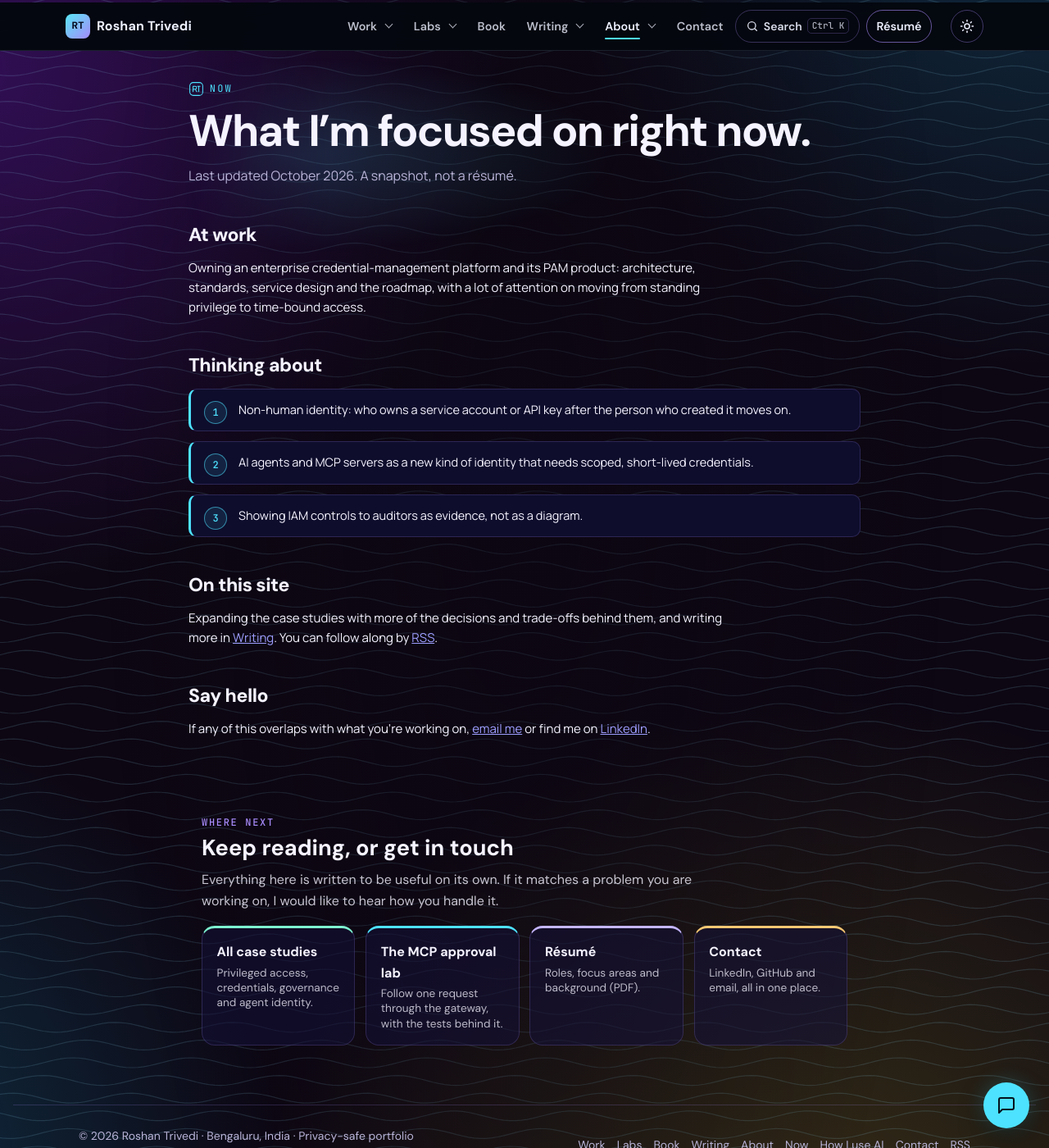
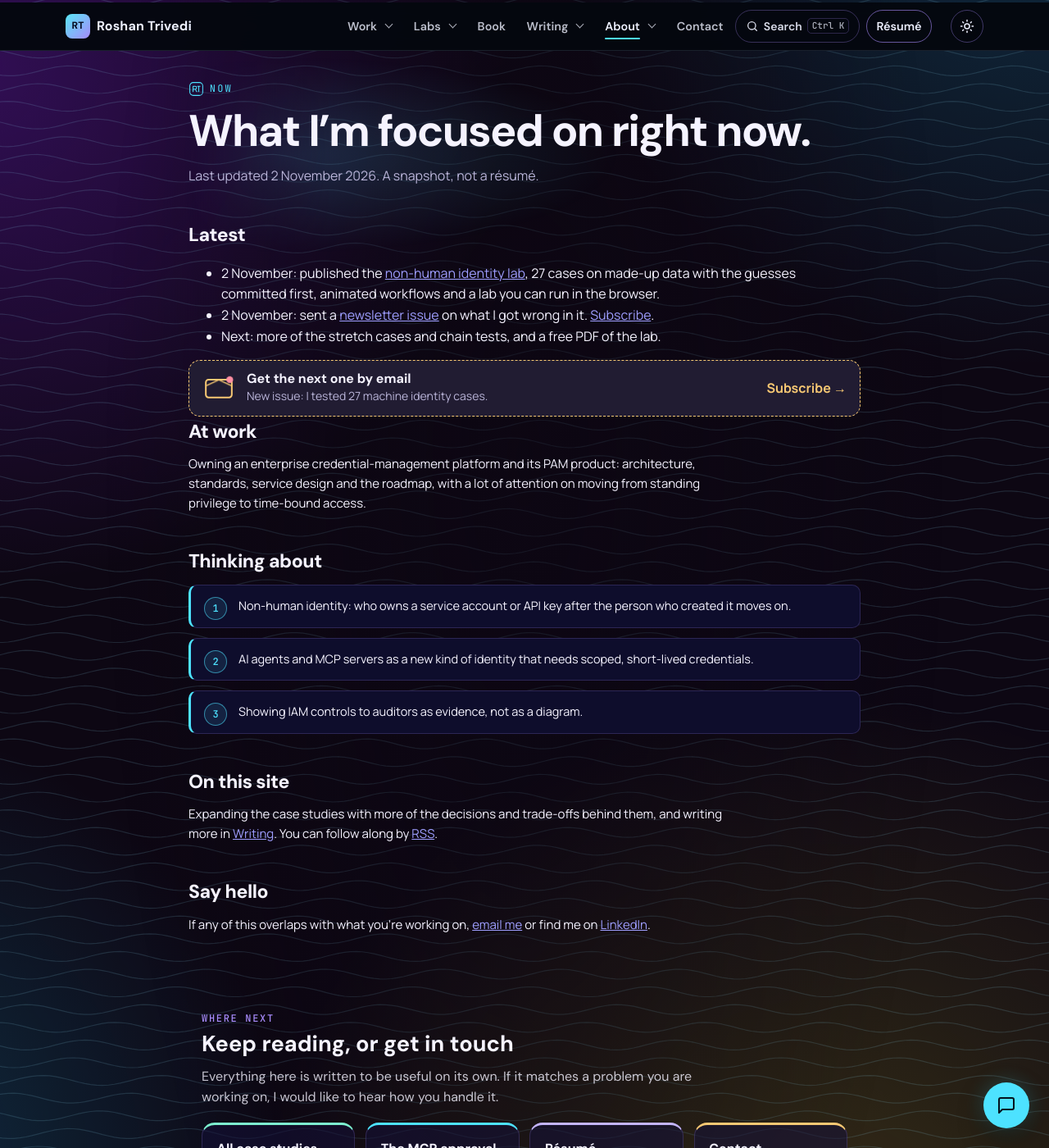
Before and after one commit to trivediroshan1-ui/trivediroshan1-ui.github.io, a Jekyll site: the page now/index.html, which Jekyll copies as it is, in a window 1280 px wide and 1400 px high. Shown: the whole window at 82% size. Built offline with Jekyll 4.4.1, drawn with Linux system fonts in a browser that asks for light colours.

Commit message:
Animated newsletter subscribe strip on Home, NHI lab and Now; Now page latest updates

```diff
--- a/assets/blinks.css
+++ b/assets/blinks.css
@@ -42,3 +42,19 @@
 @media (max-width:900px){.blinks{display:flex;overflow-x:auto;scroll-snap-type:x mandatory;gap:12px;padding-bottom:8px;-webkit-overflow-scrolling:touch}.bl{flex:0 0 84%;scroll-snap-align:start}}
 @media (max-width:560px){.bl{grid-template-columns:44px minmax(0,1fr);gap:10px;padding:12px}.bl svg{width:44px;height:44px}.bl h3{font-size:16px}.bl p{display:none}}
 .bl>div{display:flex;flex-direction:column;min-width:0;height:100%}.bl .acts{margin-top:auto}
+/* Subscribe strip: animated envelope, blinking dot */
+.subs{display:flex;align-items:center;gap:14px;margin:14px 0 0;padding:12px 16px;border:1.5px dashed var(--warn,#f7c873);border-radius:14px;background:color-mix(in srgb,var(--warn,#f7c873) 8%,var(--surface,#0b1220));text-decoration:none;color:var(--text,#f1f5f9);transition:transform .2s,border-style .2s}
+.subs:hover,.subs:focus-visible{transform:translateY(-2px);border-style:solid}
+.subs svg{width:40px;height:40px;flex:none;color:var(--warn,#f7c873)}
+.subs .env{fill:none;stroke:currentColor;stroke-width:2.4;stroke-linecap:round;stroke-linejoin:round}
+.subs .flap{fill:none;stroke:currentColor;stroke-width:2.4;stroke-linecap:round;stroke-linejoin:round;transform-origin:50% 30%;transform-box:fill-box;animation:subs-flap 3.2s ease-in-out infinite}
+.subs .dotb{fill:#ff8fa3;animation:bl-blink 1.2s steps(2,start) infinite}
+.subs b{display:block;font:700 16px/1.25 var(--display,system-ui,sans-serif)}
+.subs span.s{display:block;font-size:14px;color:var(--muted,#93a1bd)}
+.subs .go{margin-left:auto;font-weight:700;color:var(--warn,#f7c873);white-space:nowrap}
+@keyframes subs-flap{0%,55%,100%{transform:scaleY(1)}70%,85%{transform:scaleY(-.6)}}
+html[data-theme="light"] .subs{color:#0f172a;background:#fff8e6;border-color:#b45309}
+html[data-theme="light"] .subs svg,html[data-theme="light"] .subs .go{color:#b45309}
+html[data-theme="light"] .subs span.s{color:#52617a}
+@media (max-width:560px){.subs{padding:10px 12px;gap:10px}.subs span.s{display:none}.subs .go{font-size:14px}}
+@media (prefers-reduced-motion:reduce){.subs .flap,.subs .dotb{animation:none}.subs{transition:none}}
--- a/index.html
+++ b/index.html
@@ -56,7 +56,7 @@
       Roshan Trivedi · Credential Management Platform Owner
     </title>
     <link rel="stylesheet" href="/assets/newlab.css?v=20261029a">
-    <link rel="stylesheet" href="/assets/blinks.css?v=20261102a">
+    <link rel="stylesheet" href="/assets/blinks.css?v=20261102b">
     <script src="/assets/theme.js?v=20261022b"></script>
     <link rel="preload" as="font" type="font/woff2" href="/assets/dm-sans-latin-700-normal-DvUfVpUG.woff2" crossorigin>
     <link rel="preload" as="font" type="font/woff2" href="/assets/manrope-latin-500-normal-BYYD-dBL.woff2" crossorigin>
@@ -127,7 +127,7 @@
           <div><p class="kick"><i></i>AI governance + lab</p><h3>Do AI governance controls hold?</h3><p>13 rounds and 164 cases on made-up Indian data. Run it in your browser, or read the free book.</p><div class="acts"><a class="lab" href="/ai-governance-lab/">Open the lab &rarr;</a><a href="/assets/ai-governance-lab-book.pdf">Free book (PDF)</a></div></div></li>
         <li class="bl nhi"><svg viewBox="0 0 64 64" aria-hidden="true" focusable="false"><circle class="ring" cx="22" cy="32" r="14"/><circle class="ring b" cx="22" cy="32" r="14"/><circle class="fillc" cx="22" cy="32" r="11"/><circle class="ink" cx="22" cy="32" r="11"/><circle class="eye" cx="22" cy="32" r="3"/><path class="ink" d="M33 32 H58 M50 32 V40 M57 32 V38"/></svg>
           <div><p class="kick"><i></i>NHI case study + lab <span class="newp">New</span></p><h3>Non-human identity: 27 cases</h3><p>Service accounts, tokens and break-glass tested with my guesses committed first. Animated workflows and a lab you can run.</p><div class="acts"><a href="/nhi-lab/#cases">Case study &rarr;</a><a class="lab" href="/nhi-lab/#lab">Try the lab &rarr;</a></div></div></li>
-      </ul></div></div>
+      </ul><a class="subs" href="https://buttondown.com/trivedi"><svg viewBox="0 0 48 48" aria-hidden="true" focusable="false"><rect class="env" x="5" y="12" width="38" height="26" rx="4"/><path class="flap" d="M6 14 L24 28 L42 14"/><circle class="dotb" cx="40" cy="12" r="5"/></svg><span><b>Get the next one by email</b><span class="s">New issue: I tested 27 machine identity cases.</span></span><span class="go">Subscribe &rarr;</span></a></div></div>
       <section class="hero" aria-labelledby="hero-title">
         <div class="wrap">
           <div>
--- a/nhi-lab/index.html
+++ b/nhi-lab/index.html
@@ -33,6 +33,7 @@
     <link rel="stylesheet" href="/assets/sitebar.css?v=20261019c">
     <link rel="stylesheet" href="/assets/refresh.css?v=20261019e">
         <script src="/assets/palette.js?v=20261019f" defer></script>
+  <link rel="stylesheet" href="/assets/blinks.css?v=20261102b">
   <link rel="stylesheet" href="/assets/nhi-lab.css?v=20261102a">
   <script type="application/ld+json">{"@context":"https://schema.org","@type":"Dataset","name":"Non-human identity lab: 27 cases","description":"27 non-human identity cases on made-up data, with guesses hashed before the code and control-off checks.","url":"https://roshantrivedi.co.in/nhi-lab/","creator":{"@type":"Person","name":"Roshan Trivedi","url":"https://roshantrivedi.co.in/"},"license":"https://creativecommons.org/licenses/by/4.0/","isAccessibleForFree":true,"keywords":["non-human identity","service accounts","PAM","IAM","OAuth"]}</script>
 </head>
@@ -46,6 +47,8 @@
     <p class="dek">Service accounts, API keys, CI tokens, break-glass accounts and AI tools with their own logins. Made-up data, guesses committed before the code, and every control switched off once to see if anything noticed.</p>
     <p class="stats" aria-label="Summary numbers"><span><b>27</b> cases</span><span><b>25</b> guesses matched</span><span><b>2</b> guesses wrong</span><span><b>2</b> controls masked by another</span></p>
   </header>
+
+  <a class="subs" href="https://buttondown.com/trivedi"><svg viewBox="0 0 48 48" aria-hidden="true" focusable="false"><rect class="env" x="5" y="12" width="38" height="26" rx="4"/><path class="flap" d="M6 14 L24 28 L42 14"/><circle class="dotb" cx="40" cy="12" r="5"/></svg><span><b>Get the next one by email</b><span class="s">New issue: I tested 27 machine identity cases.</span></span><span class="go">Subscribe &rarr;</span></a>
 
   <nav class="toc" aria-label="On this page"><a href="#what">What, why, how</a><a href="#workflow">Workflow</a><a href="#found">What I found</a><a href="#lab">Try it</a><a href="#cases">All 27 cases</a><a href="#market">Market</a><a href="#missing">What is missing</a><a href="#help">How this helps</a><a href="#evidence">Evidence</a></nav>
 
--- a/now/index.html
+++ b/now/index.html
@@ -30,6 +30,7 @@
     <script src="/assets/theme.js?v=20261022b"></script>
     <link rel="stylesheet" href="/assets/sitebar.css?v=20261019c">
     <link rel="stylesheet" href="/assets/refresh.css?v=20261019e">
+    <link rel="stylesheet" href="/assets/blinks.css?v=20261102b">
       <link rel="stylesheet" href="/assets/nav.css?v=20261022a">
       <script src="/assets/palette.js?v=20261022b" defer></script>
     <script src="/assets/nav.js?v=20261024g" defer></script>
@@ -45,9 +46,16 @@
       <header class="hero">
         <p class="eyebrow">Now</p>
         <h1>What I&rsquo;m focused on right now.</h1>
-        <p class="dek">Last updated October 2026. A snapshot, not a résumé.</p>
+        <p class="dek">Last updated 2 November 2026. A snapshot, not a résumé.</p>
       </header>
-      <section><h2>At work</h2>
+      <section><h2>Latest</h2>
+          <ul>
+            <li>2 November: published the <a href="/nhi-lab/">non-human identity lab</a>, 27 cases on made-up data with the guesses committed first, animated workflows and a lab you can run in the browser.</li>
+            <li>2 November: sent a <a href="https://buttondown.com/trivedi/archive/i-tested-27-machine-identity-cases-my-guesses/">newsletter issue</a> on what I got wrong in it. <a href="https://buttondown.com/trivedi">Subscribe</a>.</li>
+            <li>Next: more of the stretch cases and chain tests, and a free PDF of the lab.</li>
+          </ul>
+          <a class="subs" href="https://buttondown.com/trivedi"><svg viewBox="0 0 48 48" aria-hidden="true" focusable="false"><rect class="env" x="5" y="12" width="38" height="26" rx="4"/><path class="flap" d="M6 14 L24 28 L42 14"/><circle class="dotb" cx="40" cy="12" r="5"/></svg><span><b>Get the next one by email</b><span class="s">New issue: I tested 27 machine identity cases.</span></span><span class="go">Subscribe &rarr;</span></a>
+          <h2>At work</h2>
         <p class="body-text">Owning an enterprise credential-management platform and its PAM product: architecture, standards, service design and the roadmap, with a lot of attention on moving from standing privilege to time-bound access.</p></section>
       <section><h2>Thinking about</h2>
         <ul class="approach-list">
--- a/scripts/build-nhi-lab.py
+++ b/scripts/build-nhi-lab.py
@@ -103,7 +103,7 @@
 head = re.sub(r'<title>.*?</title>', '<title>Non-human identity lab &middot; Roshan Trivedi</title>', head)
 head = re.sub(r'\s*<script type="application/ld\+json">.*?</script>', '', head, flags=re.S)
 ld = '<script type="application/ld+json">{"@context":"https://schema.org","@type":"Dataset","name":"Non-human identity lab: 27 cases","description":"27 non-human identity cases on made-up data, with guesses hashed before the code and control-off checks.","url":"https://roshantrivedi.co.in/nhi-lab/","creator":{"@type":"Person","name":"Roshan Trivedi","url":"https://roshantrivedi.co.in/"},"license":"https://creativecommons.org/licenses/by/4.0/","isAccessibleForFree":true,"keywords":["non-human identity","service accounts","PAM","IAM","OAuth"]}</script>'
-head = head.replace('</head>', '  <link rel="stylesheet" href="/assets/nhi-lab.css?v=20261102a">\n  ' + ld + '\n</head>')
+head = head.replace('</head>', '  <link rel="stylesheet" href="/assets/blinks.css?v=20261102b">\n  <link rel="stylesheet" href="/assets/nhi-lab.css?v=20261102a">\n  ' + ld + '\n</head>')
 nav = re.search(r'<nav class="hg-sitenav".*?</nav>', open('ai-governance-lab/index.html').read(), re.S).group(0)
 foot = re.search(r'<footer class="hg-foot">.*?</footer>', open('ai-governance-lab/index.html').read(), re.S).group(0)
 
--- a/scripts/nhi-lab-body.html
+++ b/scripts/nhi-lab-body.html
@@ -5,6 +5,8 @@
     <p class="dek">Service accounts, API keys, CI tokens, break-glass accounts and AI tools with their own logins. Made-up data, guesses committed before the code, and every control switched off once to see if anything noticed.</p>
     <p class="stats" aria-label="Summary numbers"><span><b>27</b> cases</span><span><b>25</b> guesses matched</span><span><b>2</b> guesses wrong</span><span><b>2</b> controls masked by another</span></p>
   </header>
+
+  <a class="subs" href="https://buttondown.com/trivedi"><svg viewBox="0 0 48 48" aria-hidden="true" focusable="false"><rect class="env" x="5" y="12" width="38" height="26" rx="4"/><path class="flap" d="M6 14 L24 28 L42 14"/><circle class="dotb" cx="40" cy="12" r="5"/></svg><span><b>Get the next one by email</b><span class="s">New issue: I tested 27 machine identity cases.</span></span><span class="go">Subscribe &rarr;</span></a>
 
   <nav class="toc" aria-label="On this page"><a href="#what">What, why, how</a><a href="#workflow">Workflow</a><a href="#found">What I found</a><a href="#lab">Try it</a><a href="#cases">All 27 cases</a><a href="#market">Market</a><a href="#missing">What is missing</a><a href="#help">How this helps</a><a href="#evidence">Evidence</a></nav>
 
```
